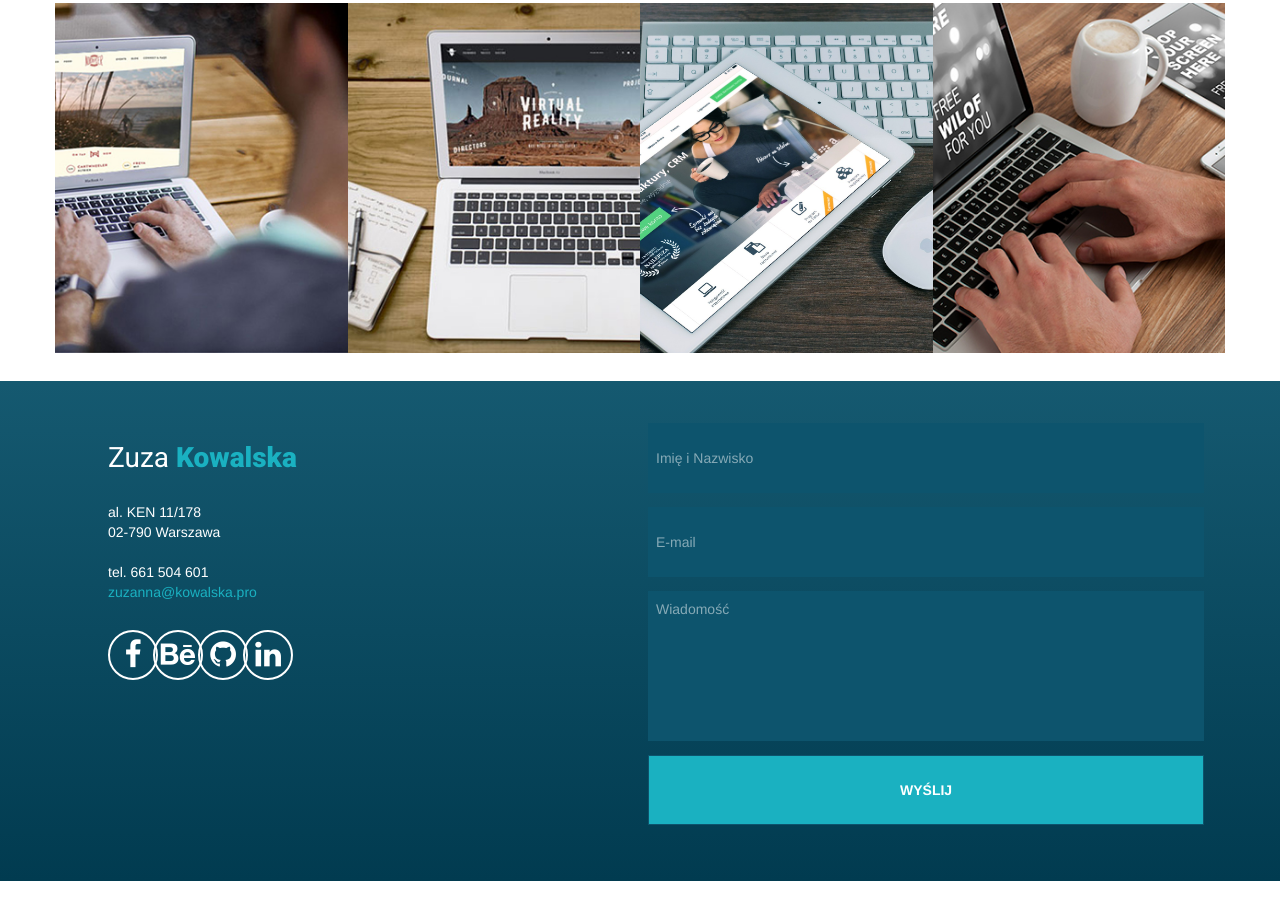
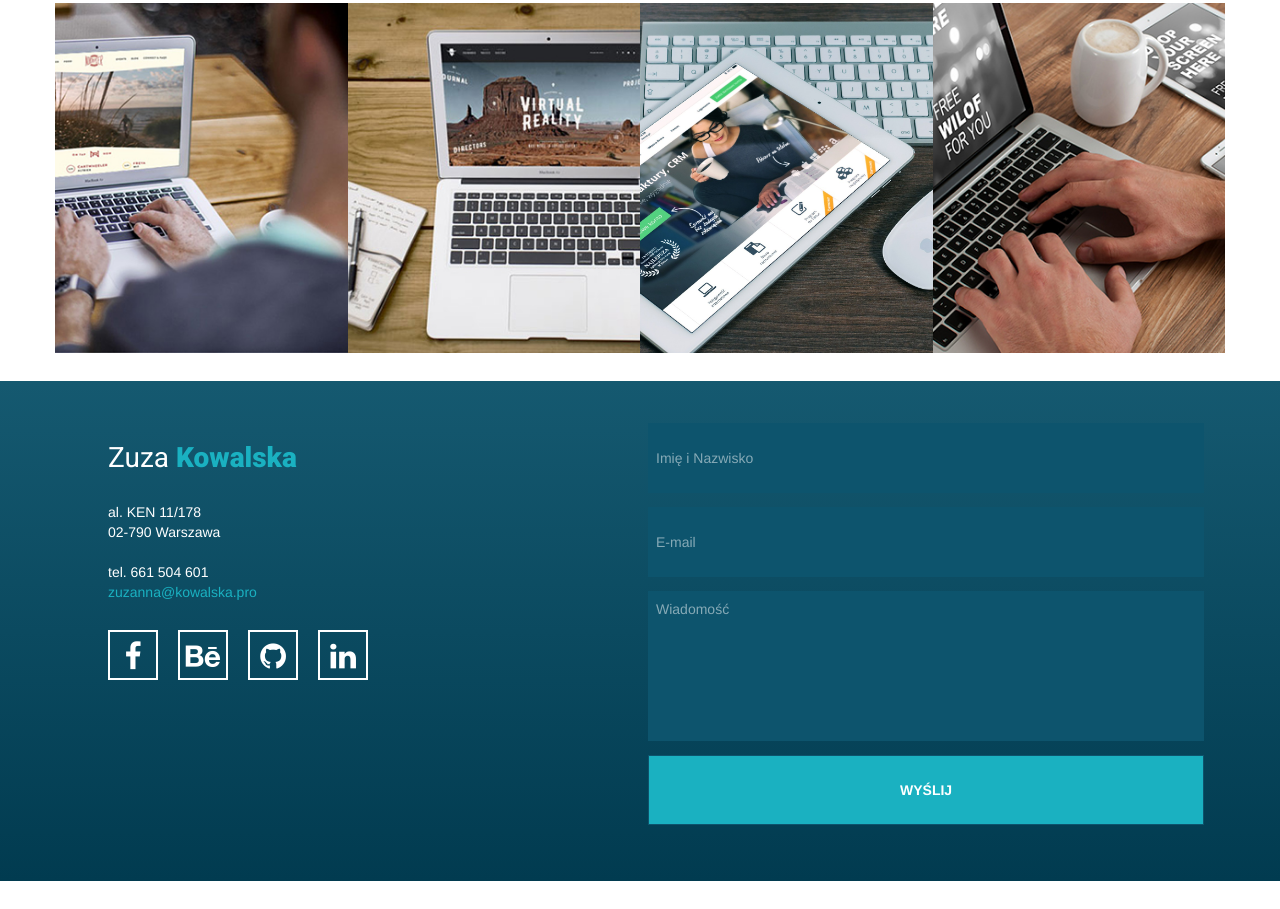
Before and after one commit to zuza-ewa-kowalska/portfolio-onepage-website, a website: page app/index.html in a window 1280 px wide. Shown: the part 1676-2585 px from the top of the page. Drawn offline with nearby package versions, Linux system fonts and the light colour scheme.

Commit message:
contact finished

```diff
--- a/app/css/responsive.css
+++ b/app/css/responsive.css
@@ -1,4 +1,6 @@
-    @media all and (max-width: 1200px) {}
+    @media all and (max-width: 1200px) {
+
+}
 
 @media all and (max-width: 768px) {
     nav .toggle {
@@ -22,6 +24,10 @@
         padding: 1em;
         text-align: right;
     }
+
+
+
+    }
     @media all and (max-width: 640px) {
         header #header-text h1 {
             font-size: 4em;
@@ -41,12 +47,9 @@
             margin-left: 2em;
         }
 
-        #contact .col-sm-1 {
-            display: inline;
-        }
-
-        #contact .circle {
+        #contact .sm-box {
             margin: 0 auto;
+            margin-bottom: 1em;
             display: inline-block;
         }
 
--- a/app/index.html
+++ b/app/index.html
@@ -140,18 +140,18 @@
                 <a href="mail.to:zuzanna@kowalska.pro">zuzanna@kowalska.pro</a>
                 <!--social media-->
                 <div class="row" id="social-media">
-                    <div class="col-sm-1"><div class="circle text-center">
-                        <i class="fa fa-3x fa-facebook" aria-hidden="true"></i>
-                    </div></div>
-                    <div class="col-sm-1"><div class="circle text-center">
-                        <i class="fa fa-3x fa-behance" aria-hidden="true"></i>
-                    </div></div>
-                    <div class="col-sm-1"><div class="circle text-center">
-                        <i class="fa fa-3x fa-github" aria-hidden="true"></i>
-                    </div></div>
-                    <div class="col-sm-1"><div class="circle text-center">
-                        <i class="fa fa-3x fa-linkedin" aria-hidden="true"></i>
-                    </div></div>
+                    <div class="col-sm-1 sm-offset">
+                        <div class="sm-box"><i class="fa fa-3x fa-facebook" aria-hidden="true"></i></div>
+                    </div>
+                    <div class="col-sm-1 sm-offset">
+                        <div class="sm-box"><i class="fa fa-3x fa-behance" aria-hidden="true"></i></div>
+                    </div>
+                    <div class="col-sm-1 sm-offset">
+                        <div class="sm-box"><i class="fa fa-3x fa-github" aria-hidden="true"></i></div>
+                    </div>
+                    <div class="col-sm-1 sm-offset">
+                        <div class="sm-box"><i class="fa fa-3x fa-linkedin" aria-hidden="true"></i></div>
+                    </div>
                 </div>
             </div>
             <!--formularz kontaktowy-->
--- a/app/scss/_contact.scss
+++ b/app/scss/_contact.scss
@@ -42,12 +42,24 @@ form {
 
 #social-media {
     margin-top: 2em;
-    .circle {
-        width: 50px;
-        height: 50px;
-        color: $white;
-        border: 2px solid $white;
-        border-radius: 50%;
-        line-height: 4em;
+
+    .sm-box {
+    margin-right: 1em;
+    color: $white;
+    width: 50px;
+    height: 50px;
+    text-align: center;
+    border: 2px solid $white;
+    line-height: 6rem;
+
+        &:hover {
+    background-color: $accent;
+    border: 2px solid $accent;
+    transition: all 0.2s ease;
+        }
+    }
+
+    .sm-offset {
+        width: 5em;
     }
 }
```
Also changed, not shown: app/css/style.css, app/scss/_global.scss (line endings or trailing spaces).
